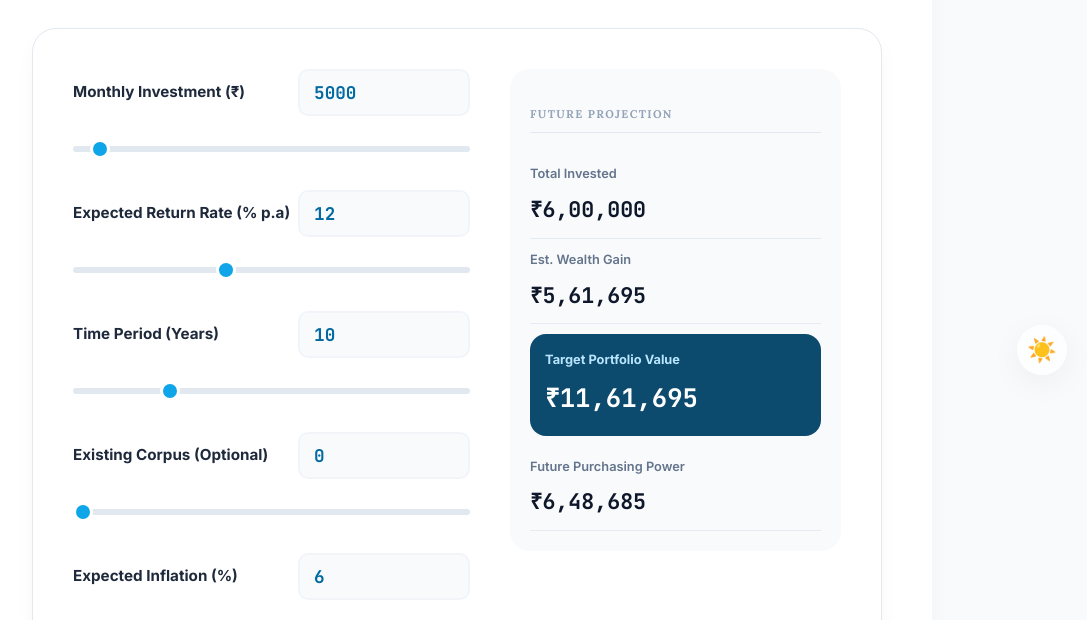
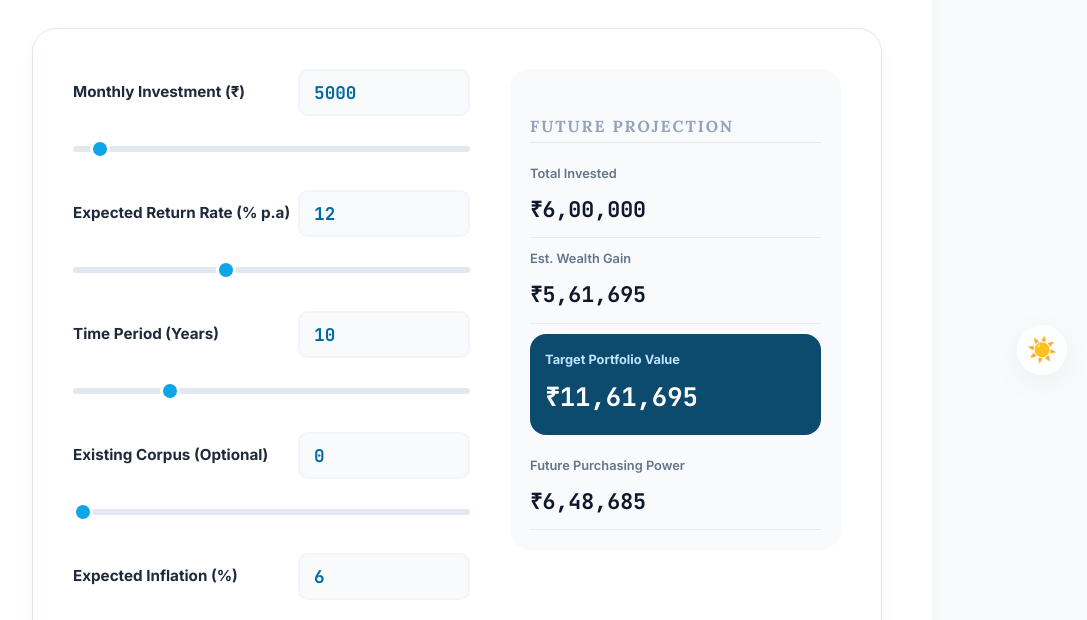
Before and after one commit to HarieshMK/HarieshMK.github.io, a Jekyll site: the page built from calculators/sip.md, in a window 1280 px wide. Shown: the part 495-1115 px from the top of the page, without its empty margins (183-1270 px from the left). Built offline with Jekyll 4.4.1, drawn with Linux system fonts in a browser that asks for light colours.

Commit message:
Update style.css

```diff
--- a/assets/css/style.css
+++ b/assets/css/style.css
@@ -674,14 +674,14 @@ img {
 }
 
 .input-header {
-  font-size: 0.7rem;             /* Header text size (e.g., FUTURE PROJECTION) */
+  font-size: 1rem;             /* Header text size (e.g., FUTURE PROJECTION) */
   font-weight: 800;
   text-transform: uppercase;
   letter-spacing: 0.12em;        /* Space between letters in header */
   color: #94a3b8;
-  margin-bottom: 20px;           /* Vertical space after the header */
+  margin-bottom: 10px;           /* Vertical space after the header */
   border-bottom: 1px solid #e2e8f0; /* Underline below the header */
-  padding-bottom: 8px;           /* Gap between header text and its underline */
+  padding-bottom: 2px;           /* Gap between header text and its underline */
 }
 
 .result-item {
```
